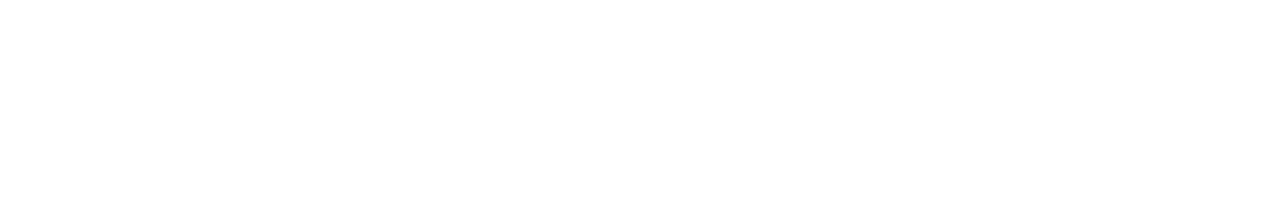
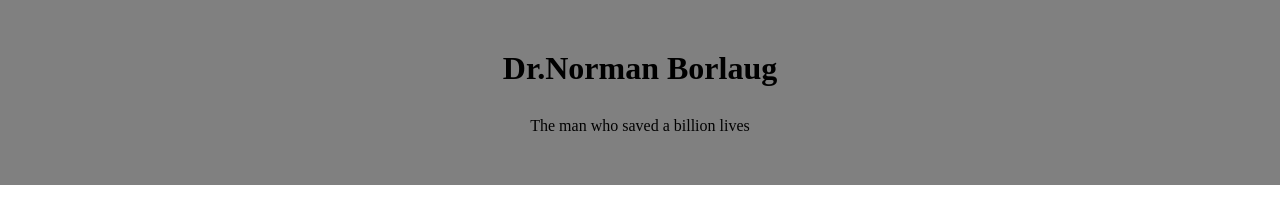
Before and after one commit to Abdelnasser31/project-lesson4, a plain HTML site: page index.html in a window 1280 px wide. Drawn offline with Linux system fonts and the light colour scheme.

Commit message:
making the header

```diff
--- a/index.html
+++ b/index.html
@@ -5,8 +5,14 @@
     <meta name="viewport" content="width=device-width, initial-scale=1.0">
     <meta http-equiv="X-UA-Compatible" content="ie=edge">
     <title>Dr. Norman Borlaug</title>
+    <link rel="stylesheet" href="style.css">
 </head>
 <body>
-
+    <div>
+        <h1>
+            Dr.Norman Borlaug
+        </h1>
+        <p>The man who saved a billion lives</p>
+    </div>
 </body>
 </html>
--- a/style.css
+++ b/style.css
@@ -0,0 +1,15 @@
+*{
+    margin: 0;
+}
+div{
+    text-align: center;
+    background-color: gray;
+    width: 100%;
+    margin: 0;
+    padding: 50px 0 ;
+
+}
+
+p{
+    margin-top: 30px;
+}
```
